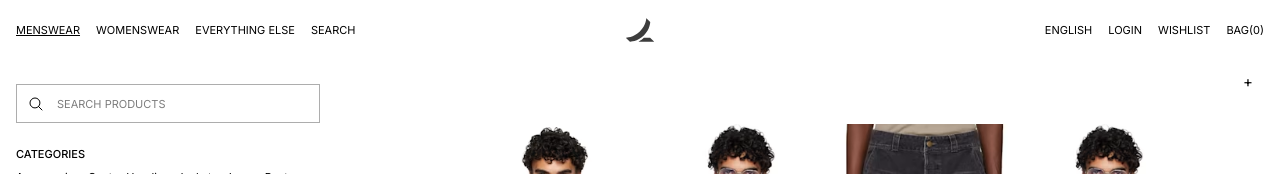
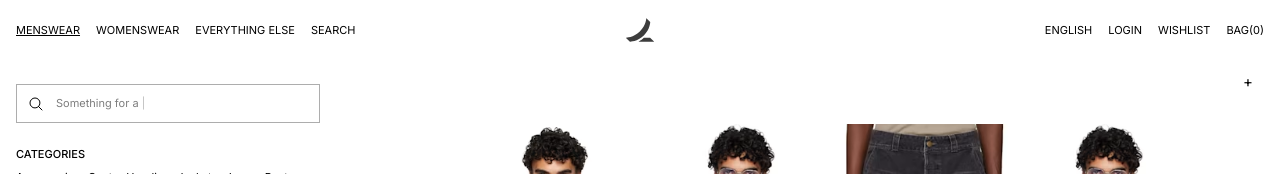
Before and after one commit to maxricodecastro/technical-shop, a Next.js app in the folder shopping-assistant/: page / in a window 1280 px wide. Shown: the top 174 px of the page. Built offline with nearby package versions, Linux system fonts and the light colour scheme.

Commit message:
searchbar fixes

```diff
--- a/shopping-assistant/src/components/SearchBar.tsx
+++ b/shopping-assistant/src/components/SearchBar.tsx
@@ -1,13 +1,71 @@
 'use client'
 
 import { MagnifyingGlassIcon, ArrowUpIcon } from '@heroicons/react/24/outline'
-import { useState, useRef, useEffect } from 'react'
+import { useState, useRef, useEffect, useCallback } from 'react'
 import { useSearch } from '@/contexts/SearchContext'
+
+const PLACEHOLDER_PHRASES = [
+  "Jacob Elordi outfits",
+  "Dress me like a mobster",
+  "Something for a summer wedding",
+  "Outfit for the bottega"
+]
+
+const TYPING_SPEED = 80 // ms per character
+const DELETE_SPEED = 30 // ms per character when deleting
+const PAUSE_AFTER_TYPING = 200 // ms to wait after typing complete
+const PAUSE_AFTER_DELETE = 500 // ms to wait after deleting
 
 export function SearchBar() {
   const { submitSearch, status } = useSearch()
   const [searchQuery, setSearchQuery] = useState('')
   const textareaRef = useRef<HTMLTextAreaElement>(null)
+
+  // Typing effect state
+  const [displayedText, setDisplayedText] = useState('')
+  const [phraseIndex, setPhraseIndex] = useState(0)
+  const [isDeleting, setIsDeleting] = useState(false)
+  const [isFocused, setIsFocused] = useState(false)
+
+  // Typing animation effect
+  useEffect(() => {
+    // Don't animate if user is typing or textarea is focused
+    if (searchQuery || isFocused) return
+
+    const currentPhrase = PLACEHOLDER_PHRASES[phraseIndex]
+
+    const timeout = setTimeout(() => {
+      if (!isDeleting) {
+        // Typing
+        if (displayedText.length < currentPhrase.length) {
+          setDisplayedText(currentPhrase.slice(0, displayedText.length + 1))
+        } else {
+          // Finished typing, wait then start deleting
+          setTimeout(() => setIsDeleting(true), PAUSE_AFTER_TYPING)
+        }
+      } else {
+        // Deleting
+        if (displayedText.length > 0) {
+          setDisplayedText(displayedText.slice(0, -1))
+        } else {
+          // Finished deleting, move to next phrase
+          setIsDeleting(false)
+          setPhraseIndex((prev) => (prev + 1) % PLACEHOLDER_PHRASES.length)
+        }
+      }
+    }, isDeleting ? DELETE_SPEED : (displayedText.length === PLACEHOLDER_PHRASES[phraseIndex].length ? PAUSE_AFTER_TYPING : TYPING_SPEED))
+
+    return () => clearTimeout(timeout)
+  }, [displayedText, phraseIndex, isDeleting, searchQuery, isFocused])
+
+  // Reset animation when focus changes
+  useEffect(() => {
+    if (!isFocused && !searchQuery) {
+      // Reset to start typing from beginning of current phrase
+      setDisplayedText('')
+      setIsDeleting(false)
+    }
+  }, [isFocused, searchQuery])
 
   // Auto-resize textarea up to 3 lines
   useEffect(() => {
@@ -33,11 +91,11 @@ export function SearchBar() {
   }, [searchQuery])
 
   const hasContent = searchQuery.trim().length > 0
+  const showTypingPlaceholder = !searchQuery && !isFocused
 
   const handleSubmit = () => {
     if (hasContent) {
       submitSearch(searchQuery)
-      setSearchQuery('') // Clear search after submission
     }
   }
 
@@ -75,13 +133,24 @@ export function SearchBar() {
           value={searchQuery}
           onChange={(e) => setSearchQuery(e.target.value)}
           onKeyDown={handleKeyDown}
-          placeholder="SEARCH PRODUCTS"
+          onFocus={() => setIsFocused(true)}
+          onBlur={() => setIsFocused(false)}
           rows={1}
-          className={`w-full py-3 text-[var(--font-size-base)] leading-[var(--line-height-base)] font-[var(--font-weight-regular)] border border-[var(--border-secondary)] bg-white placeholder:text-[var(--text-secondary)] focus:outline-none focus:ring-0 resize-none ${
+          className={`w-full py-3 text-[var(--font-size-base)] leading-[var(--line-height-base)] font-[var(--font-weight-regular)] border border-[var(--border-secondary)] bg-white focus:outline-none focus:ring-0 resize-none ${
             searchQuery ? 'text-black' : 'text-[var(--text-secondary)]'
           } ${hasContent || status === 'loading' ? 'pl-10 pr-10' : 'pl-10 pr-3'}`}
           style={{ borderRadius: 0 }}
         />
+
+        {/* Custom typing placeholder */}
+        {showTypingPlaceholder && (
+          <div
+            className="absolute left-10 top-3 text-[var(--font-size-base)] leading-[var(--line-height-base)] font-[var(--font-weight-regular)] text-[var(--text-secondary)] pointer-events-none select-none"
+          >
+            {displayedText}
+            <span className="animate-pulse">|</span>
+          </div>
+        )}
       </div>
     </div>
   )
```
